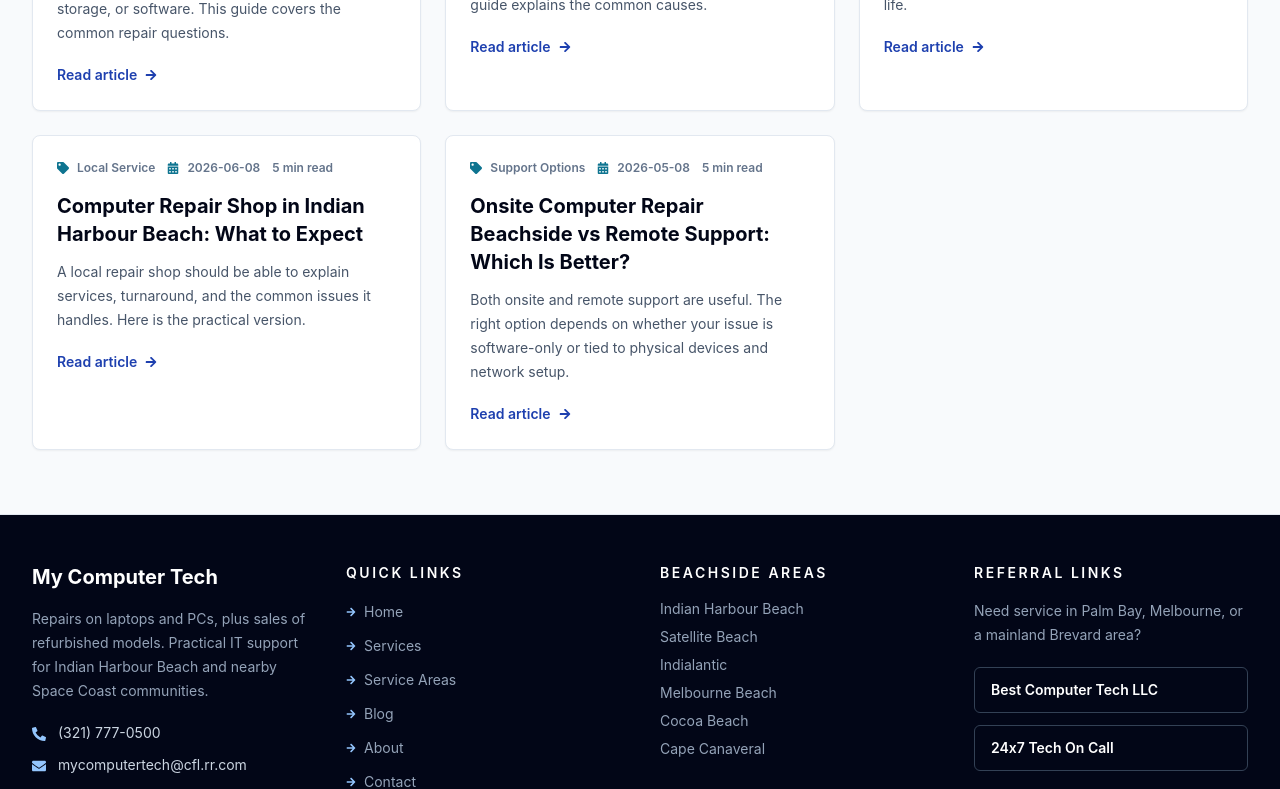
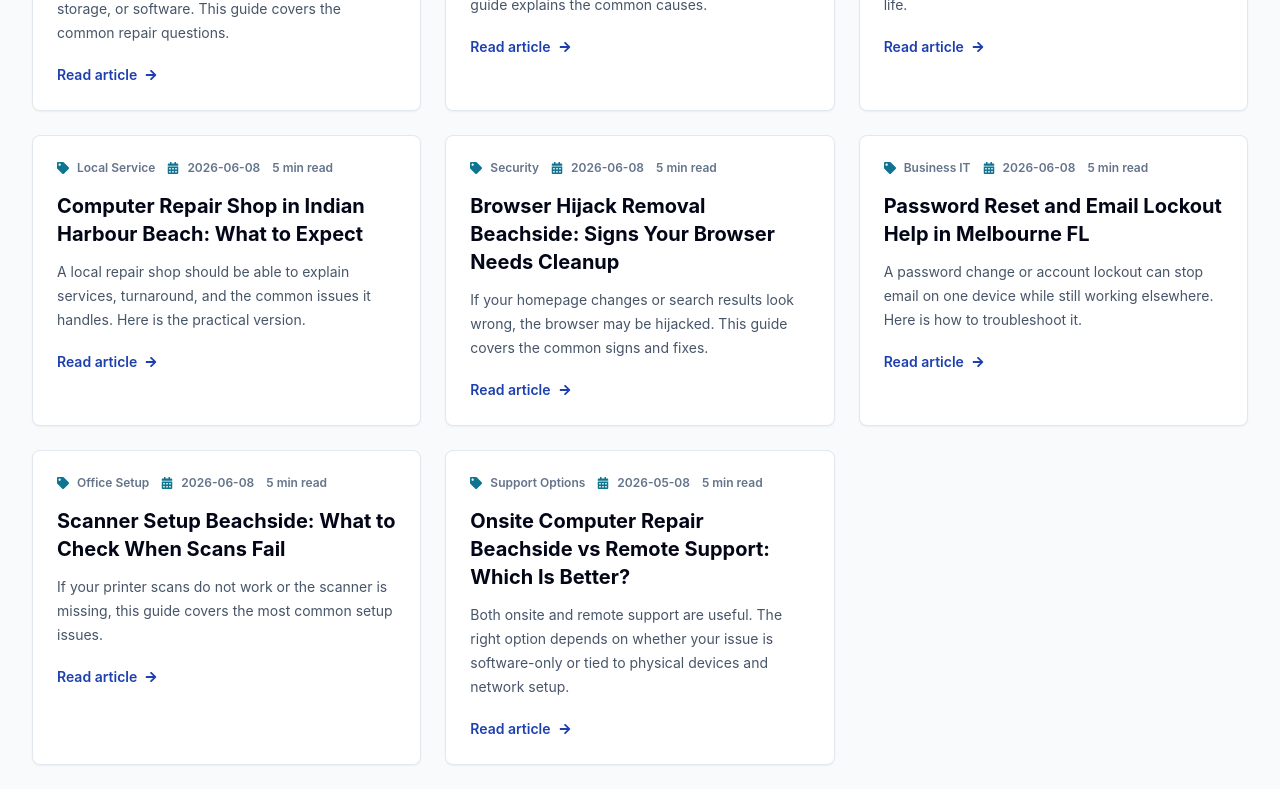
Before and after one commit to nomadghibi/mycomputertech, a React (Vite) app: page /blog in a window 1280 px wide. Shown: the part 3920-4709 px from the top of the page. Built offline with nearby package versions, Linux system fonts and the light colour scheme; no server answers.

Commit message:
Add browser and account recovery blog posts

```diff
--- a/src/data/blogPosts.js
+++ b/src/data/blogPosts.js
@@ -918,6 +918,87 @@ export const blogPosts = [
     ],
   },
   {
+    slug: 'browser-hijack-removal-beachside',
+    title: 'Browser Hijack Removal Beachside: Signs Your Browser Needs Cleanup',
+    excerpt:
+      'If your homepage changes or search results look wrong, the browser may be hijacked. This guide covers the common signs and fixes.',
+    description:
+      'Need browser hijack removal beachside? Learn common warning signs and when malware cleanup is the right next step.',
+    keywords:
+      'browser hijack removal beachside, browser hijack fix, virus removal beachside, malware symptoms, computer virus cleanup',
+    publishedDate: '2026-06-08',
+    category: 'Security',
+    readTime: '5 min read',
+    content: [
+      {
+        heading: 'Look for changed search or home settings',
+        body: 'A hijacked browser often changes the homepage, search engine, or new-tab behavior without permission. That is one of the first signs to check.',
+      },
+      {
+        heading: 'Watch for redirects and popups',
+        body: 'Repeated redirects, fake alerts, and odd extensions can point to unwanted software that needs cleanup.',
+      },
+      {
+        heading: 'Why local cleanup helps',
+        body: 'A local repair visit can inspect the browser, the system, and any related accounts together so the issue is less likely to return.',
+      },
+    ],
+  },
+  {
+    slug: 'password-reset-email-lockout-melbourne-fl',
+    title: 'Password Reset and Email Lockout Help in Melbourne FL',
+    excerpt:
+      'A password change or account lockout can stop email on one device while still working elsewhere. Here is how to troubleshoot it.',
+    description:
+      'Need password reset or email lockout help in Melbourne FL? Learn what usually causes login issues and when support is useful.',
+    keywords:
+      'password reset Melbourne FL, email lockout help Melbourne FL, email troubleshooting Melbourne FL, Microsoft 365 help Melbourne FL, account login problem',
+    publishedDate: '2026-06-08',
+    category: 'Business IT',
+    readTime: '5 min read',
+    content: [
+      {
+        heading: 'Start with the account itself',
+        body: 'If email stops syncing after a password reset or security prompt, the issue may be account-related rather than a computer failure.',
+      },
+      {
+        heading: 'Check for old passwords and stale profiles',
+        body: 'Outdated mail profiles or devices still using the old password can create repeated lockout loops or send problems.',
+      },
+      {
+        heading: 'Local support can reduce the guesswork',
+        body: 'A local technician can test the account, device, and sync settings together so the fix is faster and more reliable.',
+      },
+    ],
+  },
+  {
+    slug: 'scanner-setup-beachside',
+    title: 'Scanner Setup Beachside: What to Check When Scans Fail',
+    excerpt:
+      'If your printer scans do not work or the scanner is missing, this guide covers the most common setup issues.',
+    description:
+      'Need scanner setup beachside? Learn what usually blocks scan-to-email or scan-to-computer setup and when to get local help.',
+    keywords:
+      'scanner setup beachside, scanning to email, printer scanner setup, printer not working beachside, beachside computer repair',
+    publishedDate: '2026-06-08',
+    category: 'Office Setup',
+    readTime: '5 min read',
+    content: [
+      {
+        heading: 'Confirm the scanner is installed correctly',
+        body: 'Some multifunction printers work for printing but need separate setup for scanning features. Drivers and software often matter here.',
+      },
+      {
+        heading: 'Check network and destination settings',
+        body: 'If scans are sent to the wrong folder or email address, the issue is often configuration rather than the scanner hardware itself.',
+      },
+      {
+        heading: 'When a local visit makes sense',
+        body: 'If multiple users, devices, or a wireless printer are involved, onsite help can test the whole workflow and get scanning reliable again.',
+      },
+    ],
+  },
+  {
     slug: 'onsite-computer-repair-beachside-vs-remote-support',
     title: 'Onsite Computer Repair Beachside vs Remote Support: Which Is Better?',
     excerpt:
--- a/src/pages/ServiceAreas.jsx
+++ b/src/pages/ServiceAreas.jsx
@@ -158,6 +158,18 @@ const localSearchLinks = [
   {
     label: 'Computer repair shop Indian Harbour Beach',
     to: '/blog/computer-repair-shop-indian-harbour-beach-guide',
+  },
+  {
+    label: 'Browser hijack removal beachside',
+    to: '/blog/browser-hijack-removal-beachside',
+  },
+  {
+    label: 'Password reset and email lockout Melbourne FL',
+    to: '/blog/password-reset-email-lockout-melbourne-fl',
+  },
+  {
+    label: 'Scanner setup beachside',
+    to: '/blog/scanner-setup-beachside',
   },
   {
     label: 'Laptop screen repair Indian Harbour Beach',
```
Also changed, not shown: 1 other file (tests, documents, lock files or other folders).
